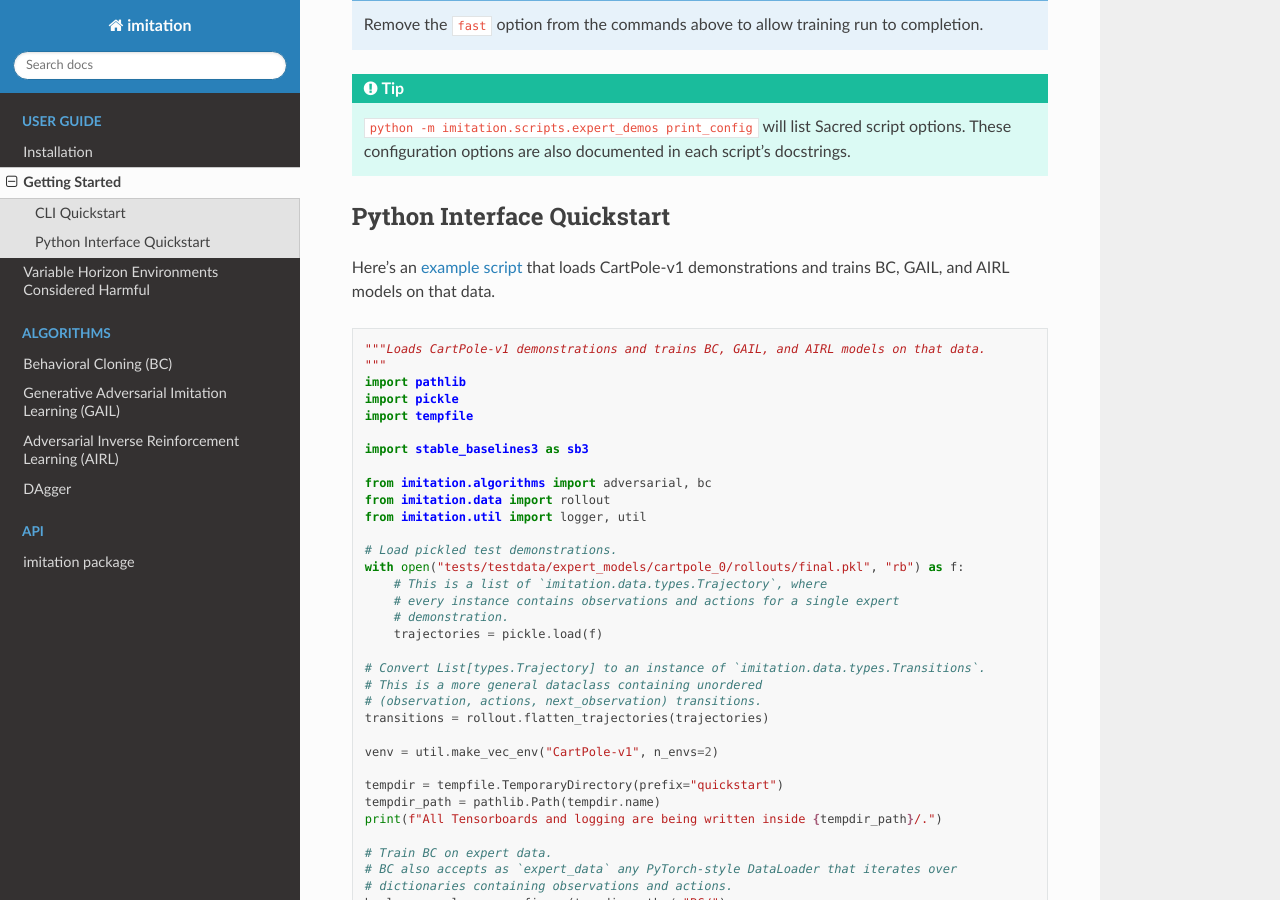
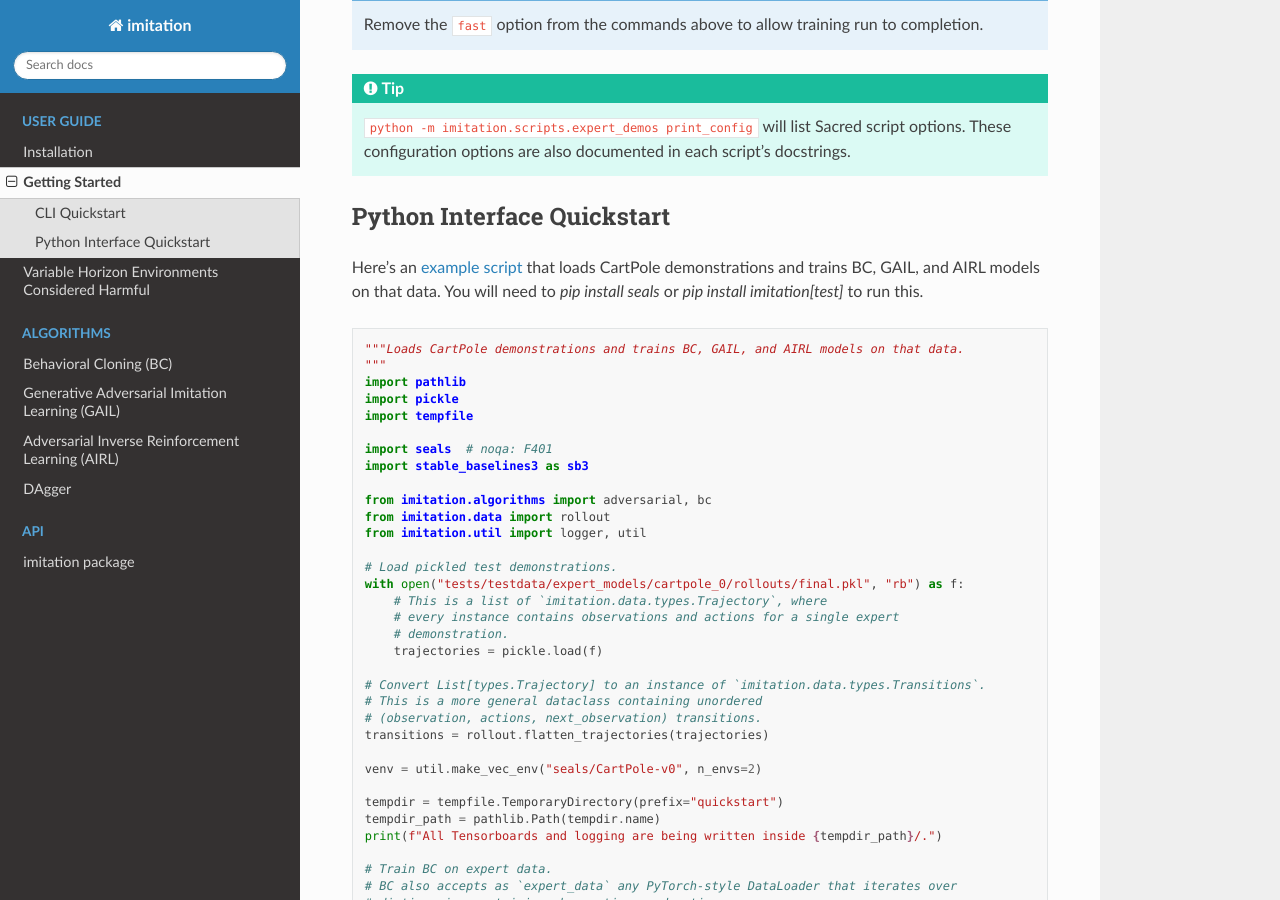
Before and after one commit to HumanCompatibleAI/imitation, a Sphinx documentation site: the page built from docs/guide/gettingstarted.rst, in a window 1280 px wide and 900 px high, scrolled down 600 px. Built offline with Sphinx 7.4.7 and the Read the Docs theme 2.0.0, drawn with Linux system fonts in a browser that asks for light colours.

```diff
--- a/docs/guide/gettingstarted.rst
+++ b/docs/guide/gettingstarted.rst
@@ -37,19 +37,21 @@ For information on how to configure Sacred CLI options, see the `Sacred docs <ht
 Python Interface Quickstart
 ===========================
 
-Here's an `example script`_ that loads CartPole-v1 demonstrations and trains BC, GAIL, and
-AIRL models on that data.
+Here's an `example script`_ that loads CartPole demonstrations and trains BC, GAIL, and
+AIRL models on that data. You will need to `pip install seals` or `pip install imitation[test]`
+to run this.
 
 .. _example script: https://github.com/HumanCompatibleAI/imitation/blob/master/examples/quickstart.py
 
 .. code-block:: python
 
-    """Loads CartPole-v1 demonstrations and trains BC, GAIL, and AIRL models on that data.
+    """Loads CartPole demonstrations and trains BC, GAIL, and AIRL models on that data.
     """
     import pathlib
     import pickle
     import tempfile
 
+    import seals  # noqa: F401
     import stable_baselines3 as sb3
 
     from imitation.algorithms import adversarial, bc
@@ -68,7 +70,7 @@ AIRL models on that data.
     # (observation, actions, next_observation) transitions.
     transitions = rollout.flatten_trajectories(trajectories)
 
-    venv = util.make_vec_env("CartPole-v1", n_envs=2)
+    venv = util.make_vec_env("seals/CartPole-v0", n_envs=2)
 
     tempdir = tempfile.TemporaryDirectory(prefix="quickstart")
     tempdir_path = pathlib.Path(tempdir.name)
```
Also changed, not shown: README.md (+3 -3 lines), 1 other file.
